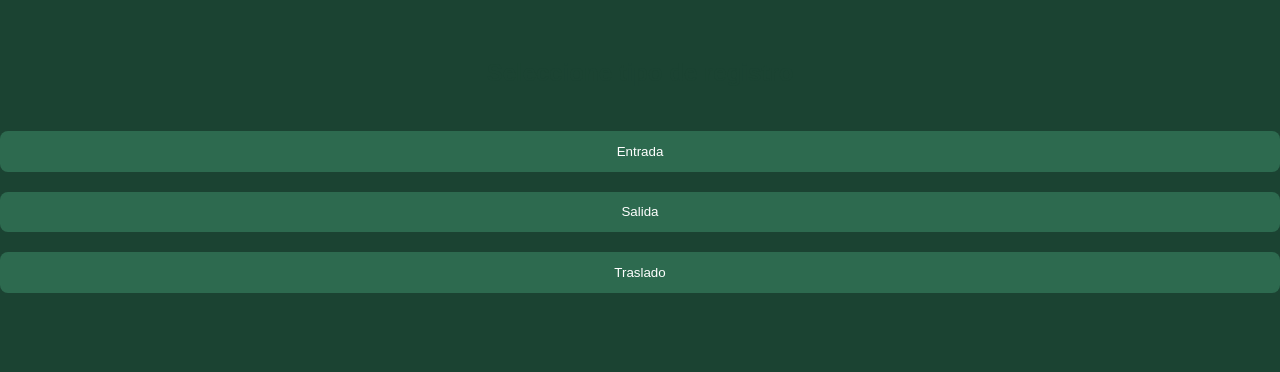
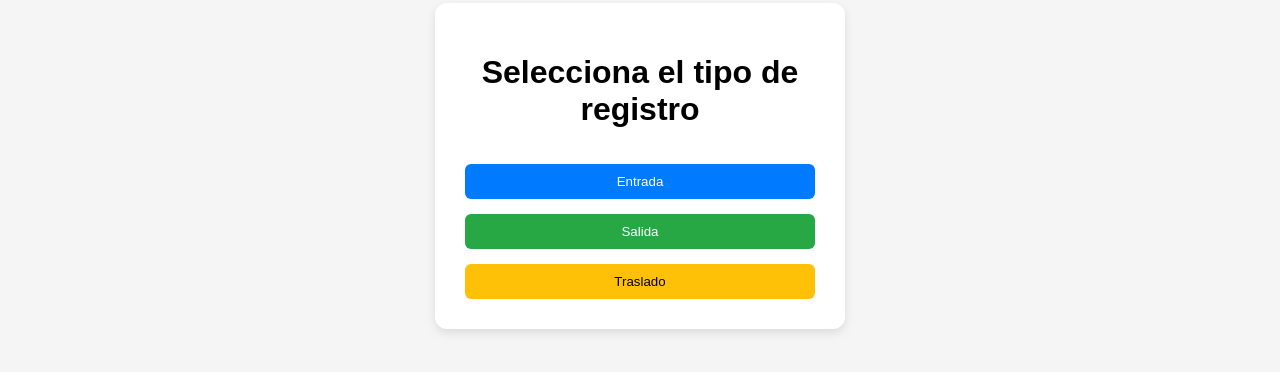
Before and after one commit to Asistencia2025/registro-asistencia-vercel, a Next.js app: page /registro/tipo in a window 1280 px wide. Shown: the part 234-606 px from the top of the page. Built offline with nearby package versions, Linux system fonts and the light colour scheme.

Commit message:
Página tipo creada con export default y botones de opciones

```diff
--- a/pages/registro/tipo.tsx
+++ b/pages/registro/tipo.tsx
@@ -1,14 +1,69 @@
-import { useRouter } from "next/router";
-
+// pages/registro/tipo.tsx
 export default function Tipo() {
-  const router = useRouter();
-
   return (
-    <div style={{ display: "flex", flexDirection: "column", justifyContent: "center", alignItems: "center", height: "100vh", gap: "20px" }}>
-      <h2>Seleccione tipo de registro</h2>
-      <button onClick={() => router.push("/registro/entrada")}>Entrada</button>
-      <button onClick={() => router.push("/registro/salida")}>Salida</button>
-      <button onClick={() => router.push("/registro/traslado")}>Traslado</button>
+    <div
+      style={{
+        display: "flex",
+        justifyContent: "center",
+        alignItems: "center",
+        height: "100vh",
+        background: "#f5f5f5",
+      }}
+    >
+      <div
+        style={{
+          background: "#fff",
+          padding: "30px",
+          borderRadius: "12px",
+          boxShadow: "0 4px 10px rgba(0,0,0,0.1)",
+          width: "350px",
+          display: "flex",
+          flexDirection: "column",
+          gap: "15px",
+          textAlign: "center",
+        }}
+      >
+        <h1>Selecciona el tipo de registro</h1>
+        <button
+          style={{
+            padding: "10px",
+            borderRadius: "6px",
+            background: "#007bff",
+            color: "#fff",
+            border: "none",
+            cursor: "pointer",
+          }}
+          onClick={() => alert("Ir a Entrada")}
+        >
+          Entrada
+        </button>
+        <button
+          style={{
+            padding: "10px",
+            borderRadius: "6px",
+            background: "#28a745",
+            color: "#fff",
+            border: "none",
+            cursor: "pointer",
+          }}
+          onClick={() => alert("Ir a Salida")}
+        >
+          Salida
+        </button>
+        <button
+          style={{
+            padding: "10px",
+            borderRadius: "6px",
+            background: "#ffc107",
+            color: "#000",
+            border: "none",
+            cursor: "pointer",
+          }}
+          onClick={() => alert("Ir a Traslado")}
+        >
+          Traslado
+        </button>
+      </div>
     </div>
   );
 }
```
